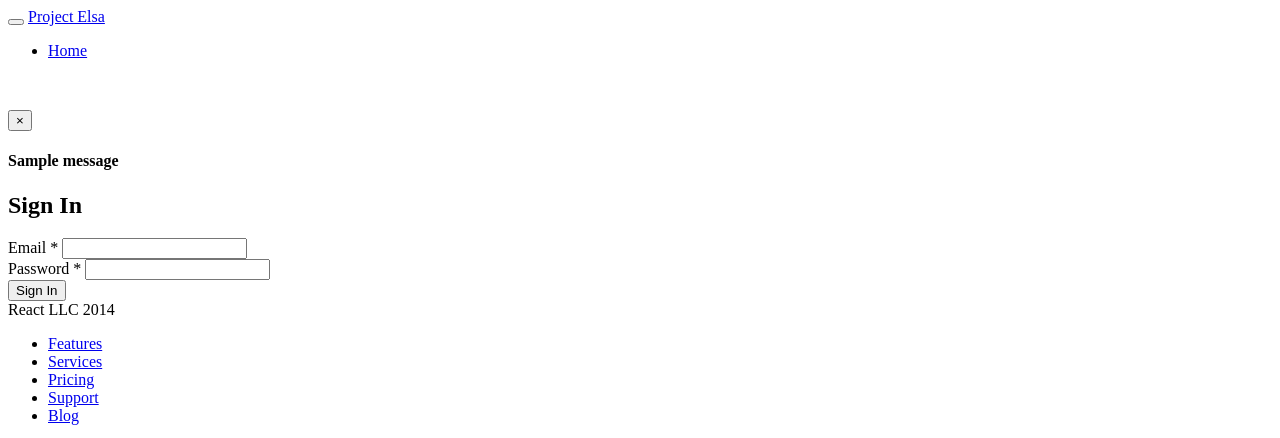
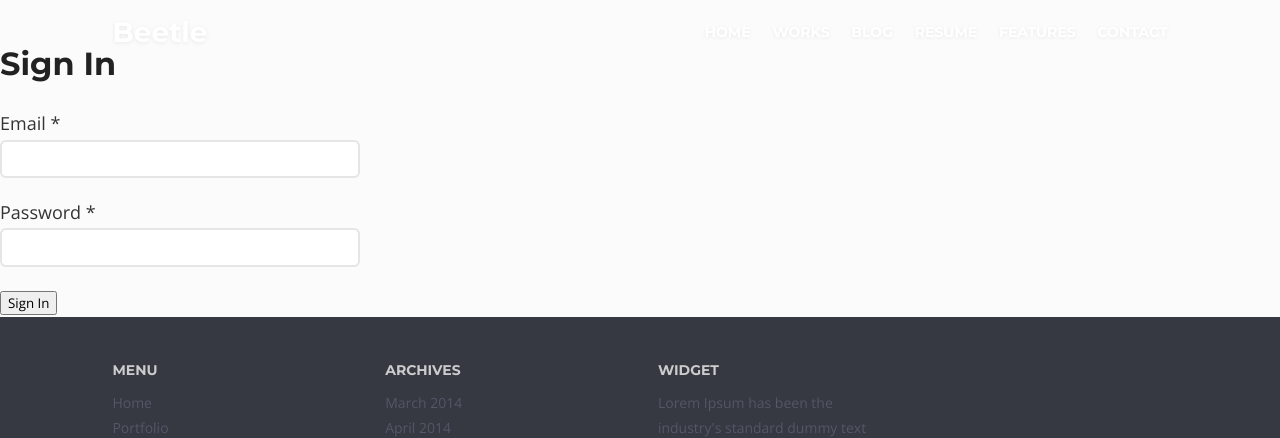
Before and after one commit to warbee/lotso, a Flask app: page /signin in a window 1280 px wide. Shown: the top 438 px of the page. Run offline with Flask 2, Linux system fonts and the light colour scheme; tables that the repository leaves empty hold one stand-in row (values such as "Sample post"); one stand-in notice (Sample message) is shown; some libraries are stand-ins or nearby versions.

Commit message:
setting up the layout

```diff
--- a/app.py
+++ b/app.py
@@ -60,7 +60,7 @@
 
 @app.route('/')
 def index():
-    return render_template('index.html')
+    return render_template('layout.html')
 
 
 @app.route('/signin')
--- a/templates/layout.html
+++ b/templates/layout.html
@@ -1,153 +1,145 @@
 <!DOCTYPE html>
-<html>
+<html lang="en">
+
 	<head>
-	<meta charset="UTF-8" />
-	<meta http-equiv="X-UA-Compatible" content="IE=edge" />
-	<title>Project Elsa</title>
-	<meta name="viewport" content="width=device-width, initial-scale=1.0" />
+		<meta charset="utf-8">
+		<meta name="viewport" content="width=device-width, initial-scale=1, maximum-scale=1">
+		<meta name="description" content="The Page Description">
+		<style type="text/css">@-ms-viewport{width: device-width;}</style>
+		<title>Beetle - Home page</title>
+		<link rel="stylesheet" href="{{ url_for('static', filename='css/layers.min.css') }}" media="screen">
+		<link rel="stylesheet" href="{{ url_for('static', filename='css/font-awesome.min.css') }}" media="screen">
+		<link rel="stylesheet" href="{{ url_for('static', filename='css/style.css') }}" media="screen">
+		<link href='http://fonts.googleapis.com/css?family=Montserrat:400,700|Open+Sans:400italic,700italic,400,700' rel='stylesheet' type='text/css'>
+		<!--[if lt IE 9]>
+		<script src="https://oss.maxcdn.com/libs/respond.js/1.3.0/respond.min.js"></script>
+		<![endif]-->
+		<link rel="icon" href="favicon.ico">
+		<link rel="apple-touch-icon" href="{{ url_for('static', filename='img/apple-touch-icon.png') }}">
+		<link rel="apple-touch-icon" sizes="76x76" href="{{ url_for('static', filename='img/apple-touch-icon-76x76.png') }}">
+		<link rel="apple-touch-icon" sizes="120x120" href="{{ url_for('static', filename='img/apple-touch-icon-120x120.png') }}">
+		<link rel="apple-touch-icon" sizes="152x152" href="{{ url_for('static', filename='img/apple-touch-icon-152x152.png') }}">
+	</head>
 
-	<!-- stylesheets -->
-	<link rel="stylesheet" type="text/css" href="{{ url_for('static', filename='css/compiled/theme.css') }}">
-	<link rel="stylesheet" type="text/css" href="{{ url_for('static', filename='css/vendor/animate.css') }}">
+	<body class="page">
 
-	<!-- javascript -->
-	<script src="http://ajax.googleapis.com/ajax/libs/jquery/1.10.2/jquery.min.js"></script>
-	<script src="{{ url_for('static', filename='js/bootstrap/bootstrap.min.js') }}"></script>
-	<script src="{{ url_for('static', filename='js/theme.js') }}"></script>
-
-	<!--[if lt IE 9]>
-      <script src="http://html5shim.googlecode.com/svn/trunk/html5.js"></script>
-    <![endif]-->
-</head>
-<body id="home4">
-
-	<header class="navbar navbar-inverse normal " role="banner">
-  		<div class="container">
-    		<div class="navbar-header">
-		      	<button class="navbar-toggle" type="button" data-toggle="collapse" data-target=".bs-navbar-collapse">
-			        <span class="icon-bar"></span>
-			        <span class="icon-bar"></span>
-			        <span class="icon-bar"></span>
-		      	</button>
-      			<a href="{{ url_for('home') }}" class="navbar-brand">Project Elsa</a>
-    		</div>
-    		<nav class="collapse navbar-collapse bs-navbar-collapse" role="navigation">
-      			<ul class="nav navbar-nav navbar-right">
-                        <li><a href="{{ url_for('home') }}">Home</a></li>
-						{% if role %}
-                            {% if role.role == 'admin' %}
-                                <li class="dropdown">
-                                    <a href="#" class="dropdown-toggle" data-toggle="dropdown">Admin <i class="fa fa-angle-down"></i></a>
-                                    <ul class="dropdown-menu">
-                                        <li><a href="{{ url_for('manage_users') }}">Manage Users</a></li>
-                                        <li><a href="#">Configure Features</a></li>
-                                        <li><a href="{{ url_for('manage_content') }}">Manage Content</a></li>
-
+		<header role="banner" class="transparent light">
+			<div class="row">
+				<div class="nav-inner row-content buffer-left buffer-right even clear-after">
+					<div id="brand">
+						<h1 class="reset"><!--<img src="img/logo.png" alt="logo">--><a href="home-01.html">Beetle</a></h1>
+					</div><!-- brand -->
+					<a id="menu-toggle" href="#"><i class="fa fa-bars fa-lg"></i></a>
+					<nav>
+						<ul class="reset" role="navigation">
+							<li class="menu-item">
+								<a href="home-01.html">Home</a>
+								<ul class="sub-menu">
+									<li><a href="home-01.html">Generic Home Page</a></li>
+									<li><a href="home-02.html">App Showcase</a></li>
+									<li><a href="home-03.html">App Showcase Alternative</a></li>
 								</ul>
 							</li>
-                            {% else %}
-                            {% endif %}
-
-                        {% else %}
-                        {% endif %}
-
-
-                        {% if logged_in %}
-                            <li><a href="{{ url_for('messages') }}">Messages</a></li>
-                            <li><a href="{{ url_for('logout')}}">Logout</a></li>
-                        {% else %}
-                        {% endif %}
+							<li class="menu-item">
+								<a href="works-4-columns.html">Works</a>
+								<ul class="sub-menu">
+									<li><a href="works-4-columns.html">Four Columns Grid Style</a></li>
+									<li><a href="works-3-columns.html">Three Columns Grid Style</a></li>
+									<li><a href="works-4-columns-alternative.html">Four Columns Mosaic Style</a></li>
+									<li><a href="works-3-columns-alternative.html">Three Columns Mosaic Style</a></li>
+									<li><a href="works-4-columns-lightbox.html">Lightbox Gallery</a></li>
+									<li><a href="single-work-post.html">Single Work Page</a></li>
 								</ul>
-                </div>
-            </div><!--/.container-->
-        </nav><!--/nav-->
-    </header><!--/header-->
-
+							</li>
+							<li class="menu-item">
+								<a href="blog-4-columns-masonry.html">Blog</a>
+								<ul class="sub-menu">
+									<li><a href="blog-4-columns-masonry.html">Four Columns Grid</a></li>
+									<li><a href="blog-list-sidebar.html">List Style with Sidebar</a></li>
+									<li><a href="single-blog-post.html">Single Post</a></li>
+									<li><a href="single-blog-post-sidebar.html">Single Post with Sidebar</a></li>
+								</ul>
+							</li>
+							<li class="menu-item"><a href="resume.html">Resume</a></li>
+							<li class="menu-item">
+								<a href="#">Features</a>
+								<ul class="sub-menu">
+									<li><a href="search.html">Search Page</a></li>
+									<li><a href="no-results.html">Search Page - No Results</a></li>
+									<li><a href="page-not-found.html">404 - Page Not Found</a></li>
+									<li>
+										<a href="#">Sub Menu</a>
+										<ul class="sub-menu">
+											<li><a href="#">Sub Sub Menu 01</a></li>
+											<li><a href="#">Sub Sub Menu 02</a></li>
+											<li><a href="#">Sub Sub Menu 03</a></li>
+										</ul>
+									</li>
+								</ul>
+							</li>
+							<li class="menu-item"><a href="contact.html">Contact</a></li>
 						</ul>
 					</nav>
 				</div><!-- row-content -->
+			</div><!-- row -->
 		</header>
 
-				{% for message in get_flashed_messages() %}
-							<div class="bs-example" style="margin-top: 50px;">
-							<div class="alert alert-block alert-info fade in">
-							  <button type="button" class="close" data-dismiss="alert" aria-hidden="true">&times;</button>
-							  <h4>{{ message }}</h4>
-							</div>
-							</div><!-- /example -->
-				 {% endfor %}
+		<main role="main">
 
-	<div id="second-option">
-		<div class="container">
+			{% block body %} {% endblock %}
+
+		</main><!-- main -->
+
+		<footer role="contentinfo">
 			<div class="row">
-				 {% block body %} {% endblock %}
-				</section>
-			</div>
-		</div>
-      </div>
-
-
-
-	<div id="footer">
-		<div class="container">
-			<div class="row">
-				<div class="col-md-3 copyright">
-					React LLC 2014
-				</div>
-				<div class="col-md-6 menu">
-					<ul>
-	      				<li>
-	          				<a href="features.html">Features</a>
-	        			</li>
-	        			<li>
-	        				<a href="services.html">Services</a>
-	        			</li>
-	        			<li>
-	          				<a href="pricing.html">Pricing</a>
-	        			</li>
-	        			<li>
-	          				<a href="support.html">Support</a>
-	        			</li>
-	        			<li>
-	          				<a href="blog.html">Blog</a>
-	        			</li>
+				<div class="row-content buffer clear-after">
+					<section id="top-footer">
+						<div class="widget column three"><!-- la class="widget" è forse generata utomaticamente da wp -->
+							<h4>Menu</h4>
+							<ul class="plain">
+								<li><a href="home-01.html">Home</a></li>
+								<li><a href="works-3-columns.html">Portfolio</a></li>
+								<li><a href="blog-4-columns-masonry.html">Blog</a></li>
+								<li><a href="resume.html">Resume</a></li>
+								<li><a href="file:///Users/pasqualevitiello/My%20Folder/Job/Envato/PR%20Themeforest/Flattie/Markup/Beetle/contact.html">Contact</a></li>
 							</ul>
 						</div>
-				<div class="col-md-3 social">
-					<a href="#">
-						<img src="{{ url_for('static', filename='images/social/social-tw.png') }}" alt="twitter" />
-					</a>
-					<a href="#">
-						<img src="{{ url_for('static', filename='images/social/social-dbl.png') }}" alt="dribbble" />
-					</a>
+						<div class="widget column three">
+							<h4>Archives</h4>
+							<ul class="plain">
+								<li><a href="#">March 2014</a></li>
+								<li><a href="#">April 2014</a></li>
+								<li><a href="#">May 2014</a></li>
+								<li><a href="#">June 2014</a></li>
+								<li><a href="#">July 2014</a></li>
+							</ul>
 						</div>
+						<div class="widget column three">
+							<h4>Widget</h4>
+							<p>Lorem Ipsum has been the industry's standard dummy text ever since the 1500s.</p>
 						</div>
+						<div class="widget meta-social column three">
+							<h4>Follow Us</h4>
+							<ul class="inline">
+								<li><a href="#" class="twitter-share border-box"><i class="fa fa-twitter fa-lg"></i></a></li>
+								<li><a href="#" class="facebook-share border-box"><i class="fa fa-facebook fa-lg"></i></a></li>
+								<li><a href="#" class="pinterest-share border-box"><i class="fa fa-pinterest fa-lg"></i></a></li>
+							</ul>
 						</div>
-	</div>
+					</section><!-- top-footer -->
+					<section id="bottom-footer">
+						<p class="keep-left">&copy; 2014 <a href="http://mokaine.com/" alt="Mokaine Lab">Mokaine</a>. All Rights Reserved.</p>
+						<p class="keep-right">Lorem ipsum dolor sit amet, consectetur adipisicing elit, sed do eiusmod.</p>
+					</section><!-- bottom-footer -->
+				</div><!-- row-content -->
+			</div><!-- row -->
+		</footer>
 
-	<div class="modal fade" id="demo">
-	  	<div class="modal-dialog">
-	    	<div class="modal-content">
-	      		<div class="modal-body">
-	      			<iframe src='http://player.vimeo.com/video/22439234' width='650' height='370' frameborder='0' webkitallowfullscreen mozallowfullscreen allowfullscreen></iframe>
-	      		</div>
-	    	</div>
-	 	 </div>
-	</div>
-
-	<script type="text/javascript">
-		$(function () {
-			var $demo = $("#demo");
-			$('#demo').on('hidden.bs.modal', function () {
-			  $demo.find("iframe").remove();
-			})
-			$('#demo').on('show.bs.modal', function () {
-				if (!$demo.find("iframe").length) {
-					$demo.find(".modal-body").append("<iframe src='http://player.vimeo.com/video/22439234' width='650' height='370' frameborder='0' webkitallowfullscreen mozallowfullscreen allowfullscreen></iframe>")
-				}
-			})
-		});
-	</script>
+		<script src="https://code.jquery.com/jquery.js"></script>
+		<script src="https://maps.googleapis.com/maps/api/js?sensor=false"></script>
+		<script src="{{ url_for('static', filename='js/plugins.js') }}"></script>
+		<script src="{{ url_for('static', filename='js/beetle.js') }}"></script>
 
 	</body>
+
 </html>
```
Lines whose indentation alone changed are shown as unchanged.
